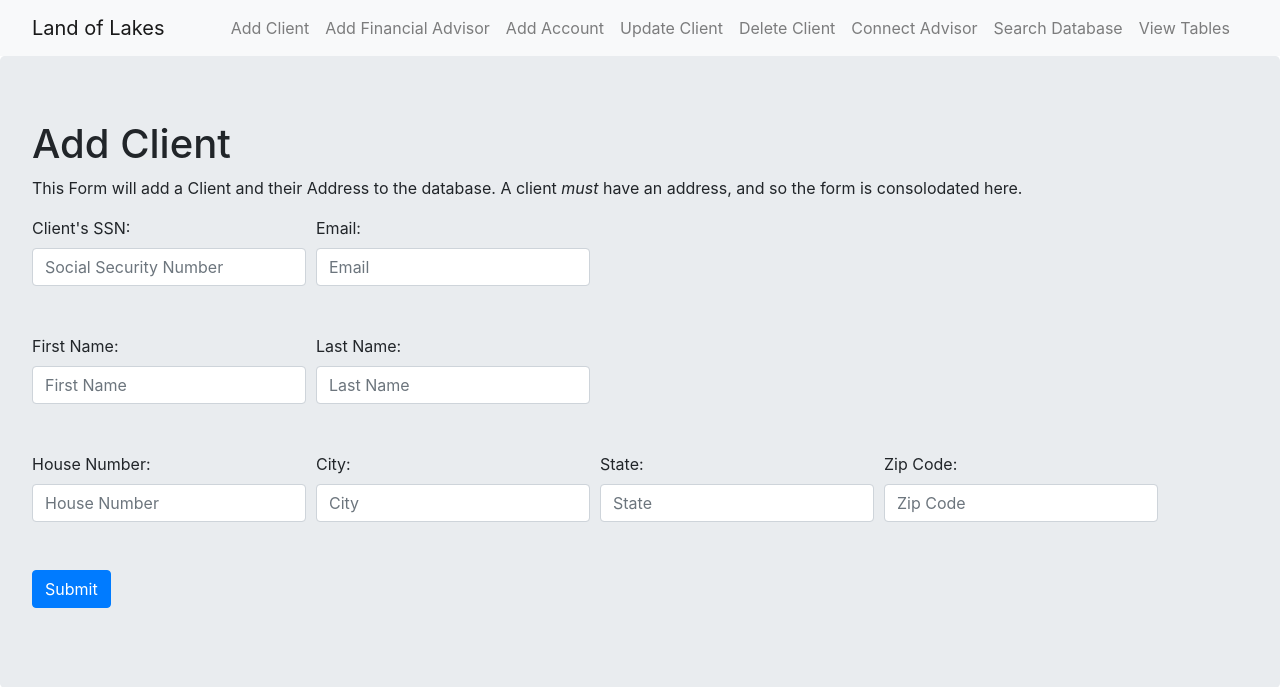
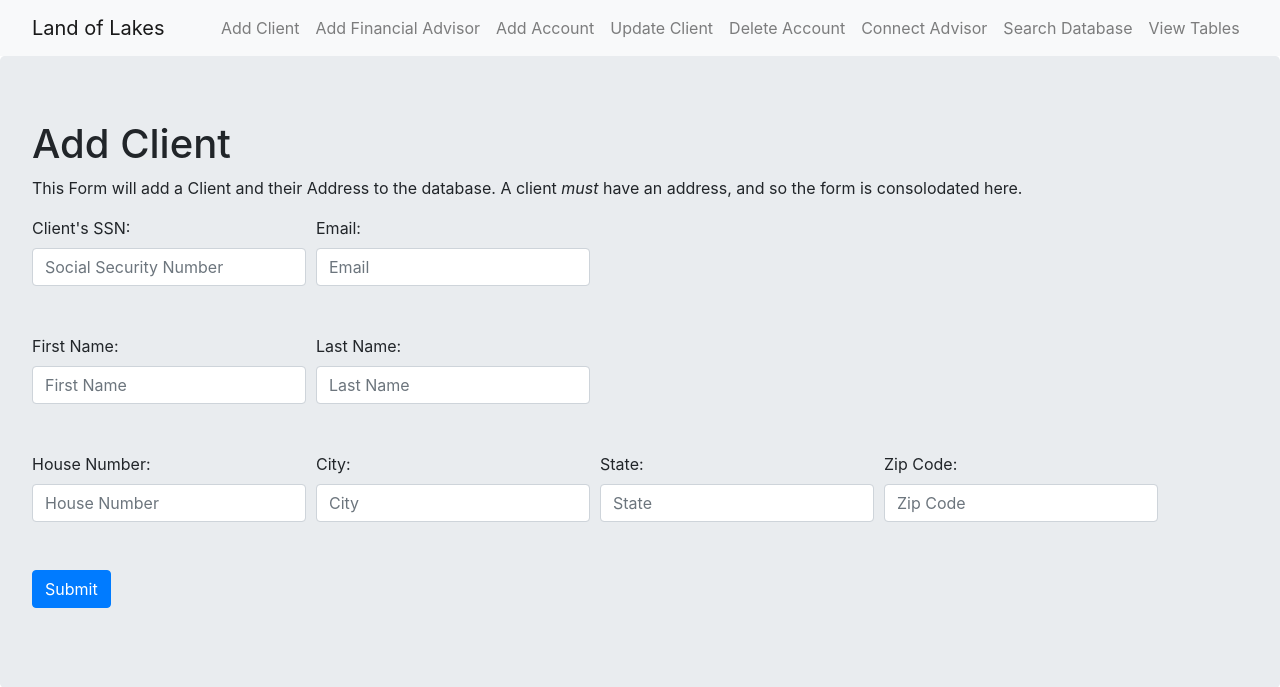
Before and after one commit to GavinSlusher/Land_of_Lakes_340_Compliant, a Flask app: page /add_client in a window 1280 px wide. Shown: the top 687 px of the page. Run offline with Flask 2, Linux system fonts and the light colour scheme; data that the repository does not hold is empty; some libraries are stand-ins or nearby versions.

Commit message:
Updated Delete functionality

```diff
--- a/Land_of_Lakes/forms.py
+++ b/Land_of_Lakes/forms.py
@@ -66,7 +66,7 @@ class TwoAccountForm(FlaskForm):
 
 
 class DeleteForm(FlaskForm):
-    id = IntegerField("Client's ID: ", validators=[DataRequired()])
+    id = IntegerField("Account ID: ", validators=[DataRequired()])
     submit = SubmitField("Submit")
 
 
--- a/Land_of_Lakes/routes/add.py
+++ b/Land_of_Lakes/routes/add.py
@@ -237,15 +237,22 @@ def update_client():
     return render_template('update_client.html', form=form)
 
 
-@add.route('/delete_client', methods=['GET', 'POST'])
-def delete_client():
+@add.route('/delete_account', methods=['GET', 'POST'])
+def delete_account():
+
+    db_connection = connect_to_database()
 
     form = DeleteForm()
     if form.validate_on_submit():
-        id = form.id.data
+        account_id = form.id.data
 
         print('Info from Forms')
         print('---------------')
-        print("client_id: " + str(id))
+        print("account_id: " + str(id))
 
-    return render_template('delete_client.html', form=form)
+        delete_query = (f"DELETE FROM `accounts`\
+                          WHERE `account_id` = {account_id};")
+
+        execute_query(db_connection, delete_query)
+
+    return render_template('delete_account.html', form=form)
--- a/Land_of_Lakes/templates/base.html
+++ b/Land_of_Lakes/templates/base.html
@@ -31,7 +31,7 @@
             <a class="nav-link" href="{{ url_for('add.update_client') }}">Update Client</a>
           </li>
           <li class="nav-item">
-            <a class="nav-link" href="{{ url_for('add.delete_client') }}">Delete Client</a>
+            <a class="nav-link" href="{{ url_for('add.delete_account') }}">Delete Account</a>
           </li>
           <li class="nav-item">
             <a class="nav-link" href="{{ url_for('main.connect_advisor') }}">Connect Advisor</a>
--- a/Land_of_Lakes/templates/view_accounts.html
+++ b/Land_of_Lakes/templates/view_accounts.html
@@ -5,6 +5,7 @@
     <thead class='thead-light'>
         <th>Account Number</th>
         <th>Account Balance</th>
+        <th>Delete</th>
     </thead>
     <tbody>
 
@@ -13,6 +14,7 @@
       <tr>
         <td> {{ r[0] }}</td>
         <td> {{ r[1] }}</td>
+        <td> <input type='button' name='Delete' value='Delete' class="btn btn-secondary" onclick="window.location = '{{ url_for('add.delete_account')}}'"> </td>
       </tr>
 
       {% endfor %}
--- a/Land_of_Lakes/templates/view_clients.html
+++ b/Land_of_Lakes/templates/view_clients.html
@@ -8,7 +8,6 @@
         <th>Client Name</th>
         <th>Email</th>
         <th>Update</th>
-        <th>Delete</th>
     </thead>
     <tbody>
 
@@ -20,7 +19,6 @@
         <td> {{ r[2] }}</td>
         <td> {{ r[3] }}</td>
         <td> <input type='button' name='Update' value='Update' class="btn btn-secondary" onclick="window.location = '{{ url_for('add.update_client')}}'"> </td>
-        <td> <input type='button' name='Delete' value='Delete' class="btn btn-secondary" onclick="window.location = '{{ url_for('add.delete_client')}}'"> </td>
       </tr>
 
       {% endfor %}
--- a/Land_of_Lakes/templates/view_tables.html
+++ b/Land_of_Lakes/templates/view_tables.html
@@ -31,7 +31,7 @@
             <a class="nav-link" href="{{ url_for('add.update_client') }}">Update Client</a>
           </li>
           <li class="nav-item">
-            <a class="nav-link" href="{{ url_for('add.delete_client') }}">Delete Client</a>
+            <a class="nav-link" href="{{ url_for('add.delete_account') }}">Delete Account</a>
           </li>
           <li class="nav-item">
             <a class="nav-link" href="{{ url_for('main.connect_advisor') }}">Connect Advisor</a>
```
Also changed, not shown: Land_of_Lakes/templates/delete_account.html (added, +18 -0 lines).
